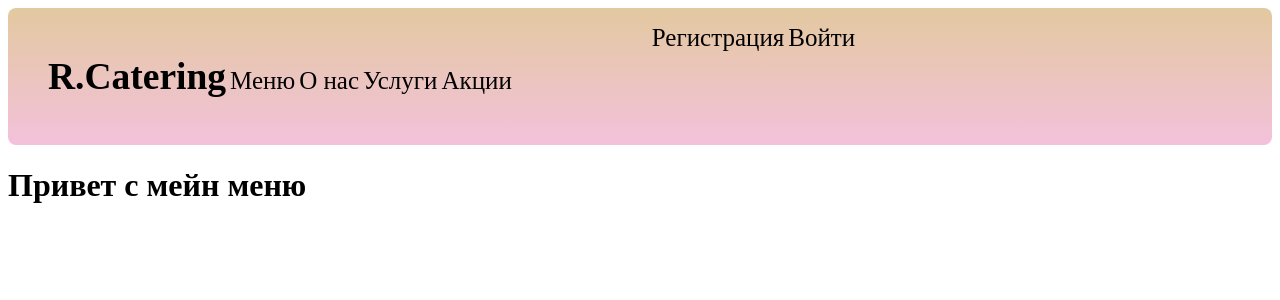
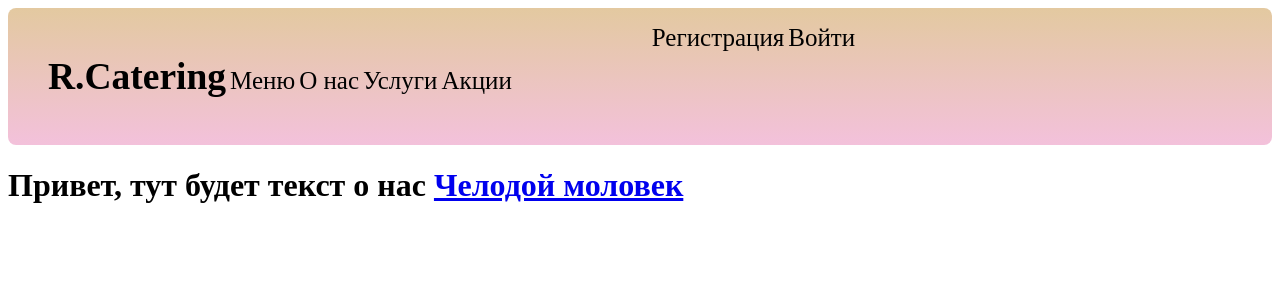
Before and after one commit to SimpleRoach/catering, a Django app: page /about/ in a window 1280 px wide. Shown: the top 300 px of the page. Run offline with Django 5.2, Linux system fonts and the light colour scheme.

Commit message:
Добавил about.html. И подключил

```diff
--- /dev/null
+++ b/main_menu/templates/main_menu/about.html
@@ -0,0 +1,12 @@
+{% extends 'base.html' %}
+
+{% block title %}
+    {{ title }}
+{% endblock %}
+
+{% block content %}
+    <h1>Привет, тут будет текст о нас
+    <a href="https://t.me/rrRamil">Челодой моловек<a>
+    </h1>
+
+{% endblock %}
--- a/main_menu/views.py
+++ b/main_menu/views.py
@@ -18,6 +18,6 @@ def about(request):
     }
     return render(
         request,
-        'main_menu/index.html',
+        'main_menu/about.html',
         context=data,
     )
--- a/templates/base.html
+++ b/templates/base.html
@@ -17,14 +17,14 @@
     <div class="navbar-wrap">
         <ul class="navbar-nav1">
             <li>
-                <a class="navbar-brand" href="#"><h2>R.Catering</h2></a>
+                <a class="navbar-brand" href="{% url 'index' %}"><h2>R.Catering</h2></a>
             </li>
         {# Кнопки #}
             <li>
                 <a class="navbar-brand" href="#">Меню</a>
             </li>
             <li>
-                <a class="navbar-brand" href="#">О нас</a>
+                <a class="navbar-brand" href="{% url 'about' %}">О нас</a>
             </li>
             <li>
                 <a class="navbar-brand" href="#">Услуги</a>
```
